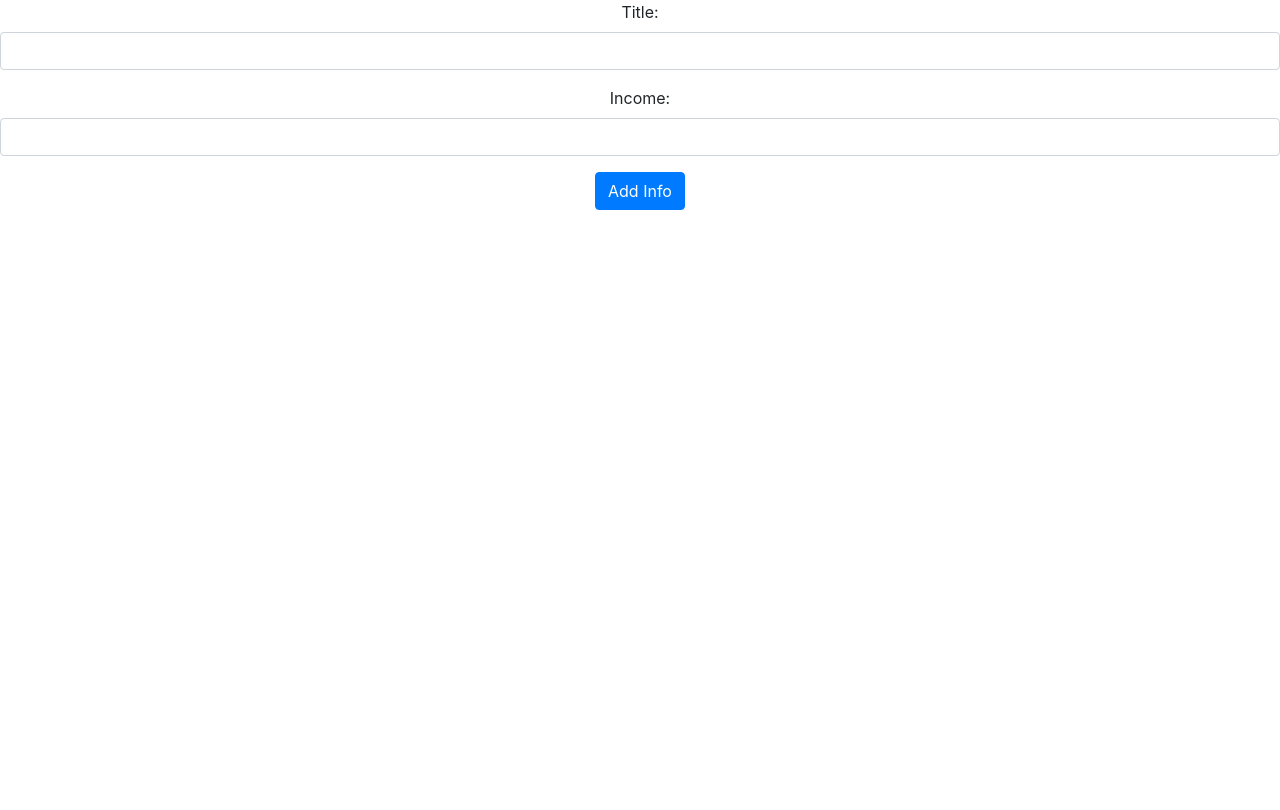
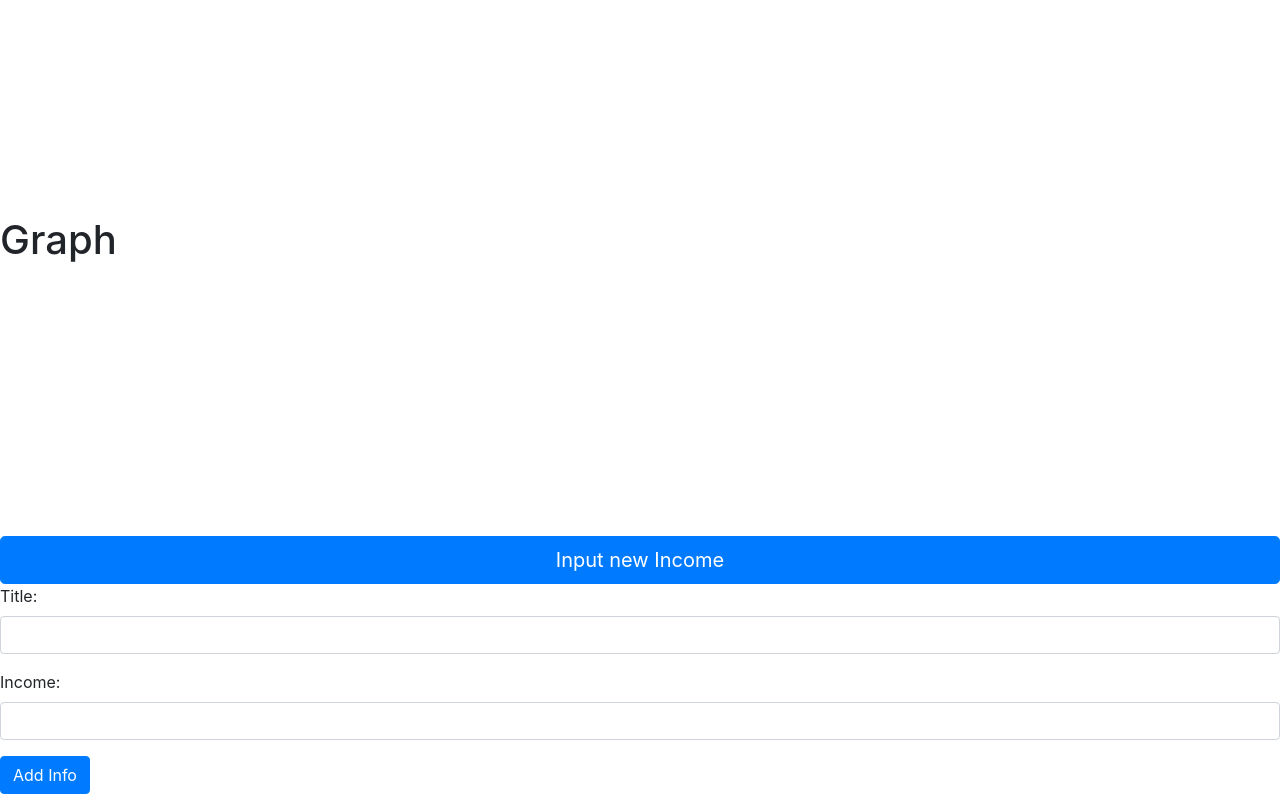
Before and after one commit to Emmanuel-Osabuehien/Professional-Practice-IT-, a React (Create React App) app: page /income in a window 1280 px wide. Built offline with nearby package versions, Linux system fonts and the light colour scheme.

Commit message:
Having issue with updating db

```diff
--- a/src/pages/IncomePg.js
+++ b/src/pages/IncomePg.js
@@ -1,23 +1,20 @@
 import axios from 'axios';
 import React from 'react';
+import Button from 'react-bootstrap/Button'
 
 export class IncomePg extends React.Component {
     constructor() {
         super();
-        this.inputAlert = this.inputAlert.bind(this);
-        this.onSubmit = this.onSubmit.bind(this);
+        //this.inputAlert = this.inputAlert.bind(this);
+
         this.onChangeTitle = this.onChangeTitle.bind(this);
         this.onChangeMoney = this.onChangeMoney.bind(this);
+        this.onSubmit = this.onSubmit.bind(this);
 
         this.state = {
-            Title: '',
-            Money: ''
+            Title: ' ',
+            Money: ' '
         }
-    }
-
-    inputAlert(e){
-        e.preventDefault();
-        alert("Input your income");
     }
 
     onChangeTitle(e) {
@@ -34,27 +31,70 @@ export class IncomePg extends React.Component {
 
     onSubmit(e) {
         e.preventDefault();
-        alert("Info has been added");
+
         const inputIncome = {
             title: this.state.Title,
-            Money: this.state.Console
+            money: this.state.Money
         }
+        alert(inputIncome.title +" Info has been added");
+        alert(inputIncome.money +" Info has been added");
         axios.post('http://localhost:4000/incomes', inputIncome)
             .then((res) => {
+                this.inputAlert();
                 console.log(res);
             })
             .catch((err) => {
+
+                console.log("errr")
                 console.log(err);
             });
     }
 
+
+
+    inputAlert(e) {
+
+        do {
+            console.log("In here")
+            var inputIncome = prompt("Input your new Income", "999999")
+        } while (inputIncome == 0 || inputIncome == null);
+
+        alert("The value you inputted is: " + inputIncome);
+    }
 
     //allows html in JAVASCRIPT
     render() {
 
         //return html
         return (
-            <div className='App'>
+
+            <div >
+                <br />
+                <br />
+                <br />
+                <br />
+                <br />
+                <br />
+                <br />
+                <br />
+                <br /><h1>Graph</h1>
+                <br />
+                <br />
+                <br />
+                <br />
+                <br />
+                <br />
+                <br />
+                <br />
+                <br />
+                <br />
+                <br />
+
+                <Button variant="primary" size="lg" block onClick={this.inputAlert}>
+                    Input new Income
+                </Button>
+
+
                 <form onSubmit={this.onSubmit}>
                     <div className="form-group">
                         <label>Title: </label>
```
Also changed, not shown: 1 other file (tests, documents, lock files or other folders). Lines whose indentation alone changed are shown as unchanged.
